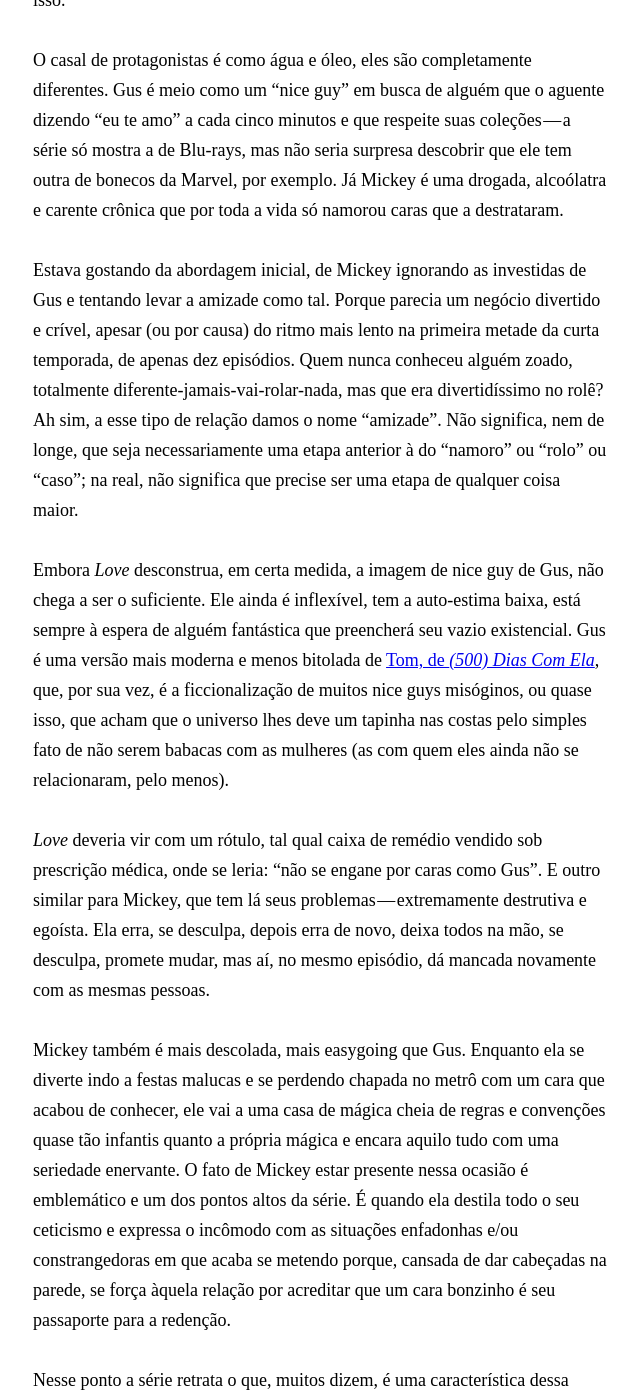
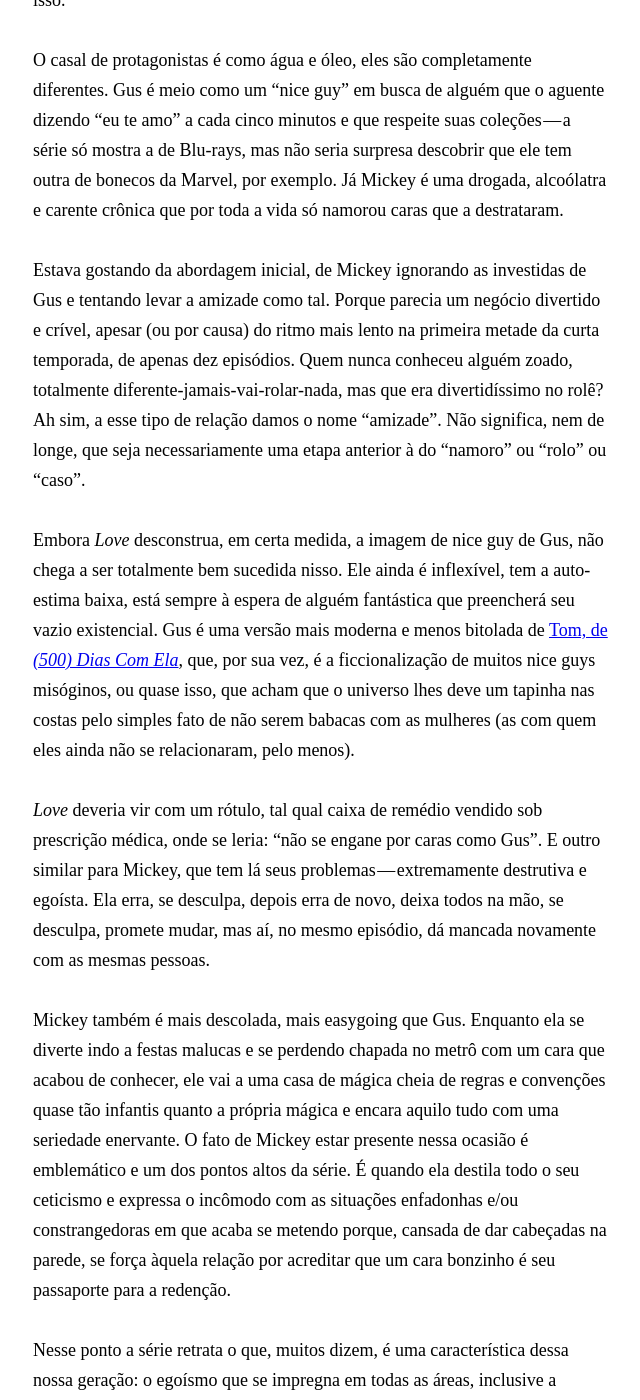
Before and after one commit to rghedin/rghedin.github.io, a Jekyll site: the page built from _posts/2016-02-29-love-netflix.md, in a window 1280 px wide and 1400 px high, scrolled down 1003 px. Shown: the whole window, without its empty margins (319-959 px from the left). Built offline with Jekyll 4.4.1, drawn with Linux system fonts in a browser that asks for light colours; some of the changed text lies outside the part shown.

Commit message:
Atualização de post

```diff
--- a/_posts/2016-02-29-love-netflix.md
+++ b/_posts/2016-02-29-love-netflix.md
@@ -11,12 +11,12 @@ Em outras palavras, é como todas as outras produções de Judd Apatow (_O Virge
 
 O casal de protagonistas é como água e óleo, eles são completamente diferentes. Gus é meio como um “nice guy” em busca de alguém que o aguente dizendo “eu te amo” a cada cinco minutos e que respeite suas coleções — a série só mostra a de Blu-rays, mas não seria surpresa descobrir que ele tem outra de bonecos da Marvel, por exemplo. Já Mickey é uma drogada, alcoólatra e carente crônica que por toda a vida só namorou caras que a destrataram.
 
-Estava gostando da abordagem inicial, de Mickey ignorando as investidas de Gus e tentando levar a amizade como tal. Porque parecia um negócio divertido e crível, apesar (ou por causa) do ritmo mais lento na primeira metade da curta temporada, de apenas dez episódios. Quem nunca conheceu alguém zoado, totalmente diferente-jamais-vai-rolar-nada, mas que era divertidíssimo no rolê? Ah sim, a esse tipo de relação damos o nome “amizade”. Não significa, nem de longe, que seja necessariamente uma etapa anterior à do “namoro” ou “rolo” ou “caso”; na real, não significa que precise ser uma etapa de qualquer coisa maior.
+Estava gostando da abordagem inicial, de Mickey ignorando as investidas de Gus e tentando levar a amizade como tal. Porque parecia um negócio divertido e crível, apesar (ou por causa) do ritmo mais lento na primeira metade da curta temporada, de apenas dez episódios. Quem nunca conheceu alguém zoado, totalmente diferente-jamais-vai-rolar-nada, mas que era divertidíssimo no rolê? Ah sim, a esse tipo de relação damos o nome “amizade”. Não significa, nem de longe, que seja necessariamente uma etapa anterior à do “namoro” ou “rolo” ou “caso”.
 
-Embora _Love_ desconstrua, em certa medida, a imagem de nice guy de Gus, não chega a ser o suficiente. Ele ainda é inflexível, tem a auto-estima baixa, está sempre à espera de alguém fantástica que preencherá seu vazio existencial. Gus é uma versão mais moderna e menos bitolada de [Tom, de _(500) Dias Com Ela_]({{ site.baseurl }}/em-defesa-da-summer/), que, por sua vez, é a ficcionalização de muitos nice guys misóginos, ou quase isso, que acham que o universo lhes deve um tapinha nas costas pelo simples fato de não serem babacas com as mulheres (as com quem eles ainda não se relacionaram, pelo menos).
+Embora _Love_ desconstrua, em certa medida, a imagem de nice guy de Gus, não chega a ser totalmente bem sucedida nisso. Ele ainda é inflexível, tem a auto-estima baixa, está sempre à espera de alguém fantástica que preencherá seu vazio existencial. Gus é uma versão mais moderna e menos bitolada de [Tom, de _(500) Dias Com Ela_]({{ site.baseurl }}/em-defesa-da-summer/), que, por sua vez, é a ficcionalização de muitos nice guys misóginos, ou quase isso, que acham que o universo lhes deve um tapinha nas costas pelo simples fato de não serem babacas com as mulheres (as com quem eles ainda não se relacionaram, pelo menos).
 
 _Love_ deveria vir com um rótulo, tal qual caixa de remédio vendido sob prescrição médica, onde se leria: “não se engane por caras como Gus”. E outro similar para Mickey, que tem lá seus problemas — extremamente destrutiva e egoísta. Ela erra, se desculpa, depois erra de novo, deixa todos na mão, se desculpa, promete mudar, mas aí, no mesmo episódio, dá mancada novamente com as mesmas pessoas.
 
 Mickey também é mais descolada, mais easygoing que Gus. Enquanto ela se diverte indo a festas malucas e se perdendo chapada no metrô com um cara que acabou de conhecer, ele vai a uma casa de mágica cheia de regras e convenções quase tão infantis quanto a própria mágica e encara aquilo tudo com uma seriedade enervante. O fato de Mickey estar presente nessa ocasião é emblemático e um dos pontos altos da série. É quando ela destila todo o seu ceticismo e expressa o incômodo com as situações enfadonhas e/ou constrangedoras em que acaba se metendo porque, cansada de dar cabeçadas na parede, se força àquela relação por acreditar que um cara bonzinho é seu passaporte para a redenção.
 
-Nesse ponto a série retrata o que, muitos dizem, é uma característica dessa nossa geração: o egoísmo que se impregna em todas as áreas, inclusive a amorosa. Gus e Mickey se querem por motivos muito egoístas — ele, alguém para dar sentido às coisas, para ser a sua [garota legal](http://ghedin.tumblr.com/post/124368923110/os-homens-sempre-dizem-isso-como-o-elogio); ela, para se consertar, colar os cacos em que sua vida desregrada e detonada pelos ex-namorados parasitas virou. O amor tem muitas facetas, inebria as pessoas, as levam a cometer loucuras. Talvez o que _Love_ tenha nos mostrado nesta primeira temporada seja uma delas, das mais tortas, incompreensíveis e incomuns. Tanto que, por ora, a série não convence.
+Nesse ponto a série retrata o que, muitos dizem, é uma característica dessa nossa geração: o egoísmo que se impregna em todas as áreas, inclusive a amorosa. Gus e Mickey se querem por motivos muito egoístas — ele, alguém para dar sentido às coisas, para ser a sua [garota legal](http://ghedin.tumblr.com/post/124368923110/os-homens-sempre-dizem-isso-como-o-elogio); ela, para se consertar, colar os cacos em que sua vida desregrada e detonada pelos ex-namorados parasitas virou. O amor tem muitas facetas, inebria as pessoas, as levam a cometer loucuras. Talvez o que _Love_ tenha nos mostrado nesta primeira temporada seja uma delas, das mais tortas, incompreensíveis e incomuns, a ponto de se questionar se isso é, afinal, amor.
```
Also changed, not shown: 1 other file.
